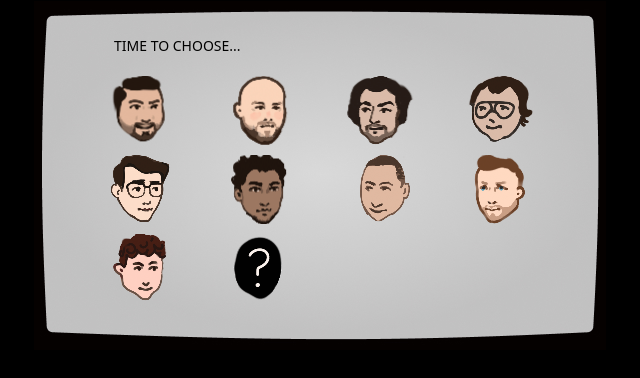
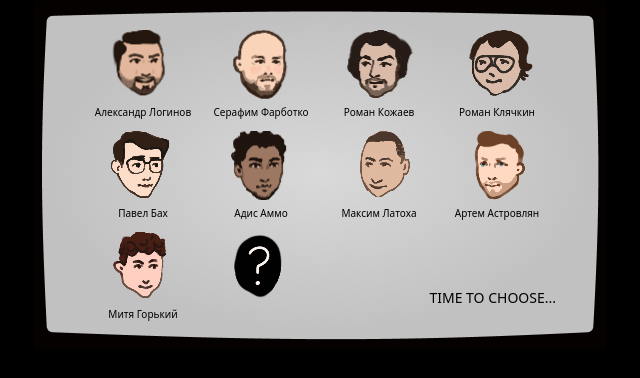
Before and after one commit to askerovtamerlan/showmanbattle-game, a plain HTML site: page index.html in a window 1280 px wide. Shown: the whole page, without its empty margins (320-960 px from the left). Drawn offline with Linux system fonts and the light colour scheme.

Commit message:
textfields

```diff
--- a/css/style.css
+++ b/css/style.css
@@ -88,20 +88,21 @@ h3 {
   background: transparent url('../img/game-start-bg.jpg') center center no-repeat;
   position: relative;
 
-  padding: 25px 50px;
+  padding: 25px 50px 15px 50px;
   box-sizing: border-box;
 }
 
-#game-setup > h1 {
-  margin-bottom: 15px;
+#game-setup > div > h1 {
+  /* margin-bottom: 5px; */
   margin-top: 10px;
-  padding-left: 30px;
+  width: 50%;
+  padding-top: 50px;
   display: block;
   font-size: 14px;
   font-weight: medium;
   color: black;
   text-transform: uppercase;
-  text-align: left;
+  text-align: right;
   font-family: system-ui, -apple-system, BlinkMacSystemFont, 'Segoe UI', Roboto, Oxygen, Ubuntu, Cantarell, 'Open Sans', 'Helvetica Neue', sans-serif;
 }
 
@@ -115,6 +116,14 @@ h3 {
   display: flex;
   justify-content: center;
   align-items: center;
+  flex-direction: column;
+  font-size: 10px;
+  font-family: system-ui, -apple-system, BlinkMacSystemFont, 'Segoe UI', Roboto, Oxygen, Ubuntu, Cantarell, 'Open Sans', 'Helvetica Neue', sans-serif;
+  font-weight: 400;
+  color: black;
+  justify-content: flex-start;
+  margin-bottom: 5px;
+  /* text-transform: uppercase; */
 }
 
 #game-setup > div > div:last-child() {
@@ -127,6 +136,7 @@ h3 {
   margin: 5px 0;
   /* display: block; */
   /* margin: auto; */
+  /* transform: scale(0.8); */
 }
 
 #game-setup > div > div #img-3, #img-4, #img-7, #img-8 {
--- a/index.html
+++ b/index.html
@@ -14,18 +14,18 @@
     </div> -->
     <div id="game-setup">
 
-      <h1>Time to choose...</h1>
       <div>
-        <div><img id="img-1" src="./img/heads/head-1.png" alt=""></div>
-        <div><img id="img-2" src="./img/heads/head-2.png" alt=""></div>
-        <div><img id="img-3" src="./img/heads/head-3.png" alt=""></div>
-        <div><img id="img-4" src="./img/heads/head-4.png" alt=""></div>
-        <div><img id="img-5" src="./img/heads/head-5.png" alt=""></div>
-        <div><img id="img-6" src="./img/heads/head-6.png" alt=""></div>
-        <div><img id="img-7" src="./img/heads/head-7.png" alt=""></div>
-        <div><img id="img-8" src="./img/heads/head-8.png" alt=""></div>
-        <div><img id="img-9" src="./img/heads/head-9.png" alt=""></div>
+        <div><img id="img-1" src="./img/heads/head-1.png" alt="">Александр Логинов</div>
+        <div><img id="img-2" src="./img/heads/head-2.png" alt="">Серафим Фарботко</div>
+        <div><img id="img-3" src="./img/heads/head-3.png" alt="">Роман Кожаев</div>
+        <div><img id="img-4" src="./img/heads/head-4.png" alt="">Роман Клячкин</div>
+        <div><img id="img-5" src="./img/heads/head-5.png" alt="">Павел Бах</div>
+        <div><img id="img-6" src="./img/heads/head-6.png" alt="">Адис Аммо</div>
+        <div><img id="img-7" src="./img/heads/head-7.png" alt="">Максим Латоха</div>
+        <div><img id="img-8" src="./img/heads/head-8.png" alt="">Артем Астровлян</div>
+        <div><img id="img-9" src="./img/heads/head-9.png" alt="">Митя Горький</div>
         <div><img id="img-10" src="./img/heads/head-10.png" alt=""></div>
+        <h1>Time to choose...</h1>
       </div>
     </div>
     <!-- <a href="https://shtange.github.io/catch-the-egg/" class="logo">Catch The Egg</a> -->
```
